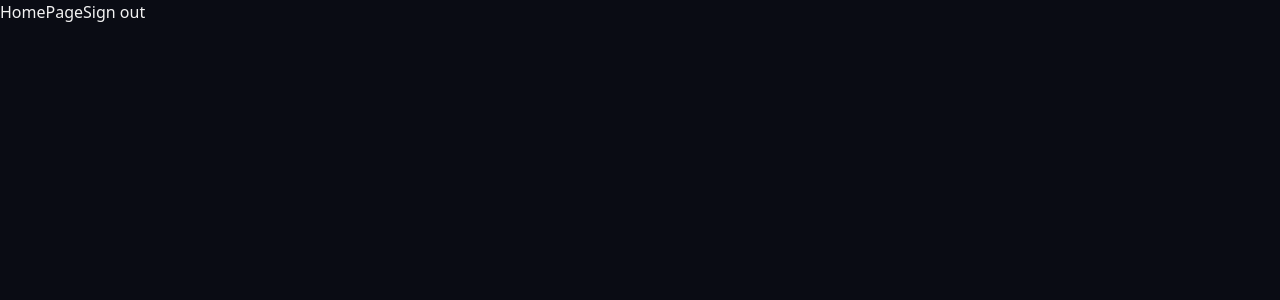
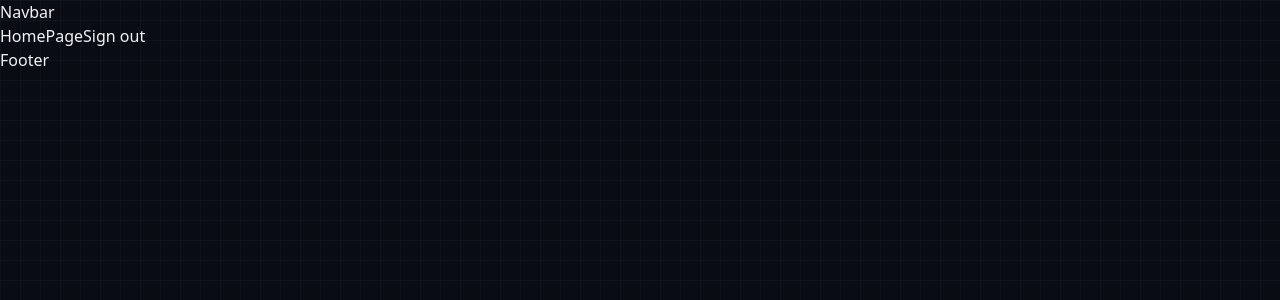
Before and after one commit to HannaRogalska/fitness-trainer, a Next.js app: page / in a window 1280 px wide. Shown: the top 300 px of the page. Built offline with nearby package versions, Linux system fonts and the light colour scheme; no server answers.

Commit message:
added navbar and footer components

```diff
--- a/src/app/layout.tsx
+++ b/src/app/layout.tsx
@@ -5,6 +5,8 @@ import {
   ClerkProvider
 } from "@clerk/nextjs";
 import ConvexClerkProvider from "@/providers/ConvexClerkProvider"
+import Navbar from "@/components/Navbar";
+import Footer from "@/components/Footer";
 
 
 const geistSans = Geist({
@@ -18,8 +20,8 @@ const geistMono = Geist_Mono({
 });
 
 export const metadata: Metadata = {
-  title: "Create Next App",
-  description: "Generated by create next app",
+  title: "CodeFlex AI",
+  description: "A modern fitness AI platform to get jacked for free.",
 };
 
 export default function RootLayout({
@@ -33,7 +35,13 @@ export default function RootLayout({
         <body
           className={`${geistSans.variable} ${geistMono.variable} antialiased`}
         >
+          <Navbar />
+          <div className="fixed inset-0 -z-1">
+            <div className="absolute inset-0 bg-gradient-to-b from-background via-background to-background"></div>
+            <div className="absolute inset-0 bg-[linear-gradient(var(--cyber-grid-color)_1px,transparent_1px),linear-gradient(90deg,var(--cyber-grid-color)_1px,transparent_1px)] bg-[size:20px_20px]"></div>
+          </div>
           {children}
+          <Footer />
         </body>
       </html>
     </ConvexClerkProvider>
--- /dev/null
+++ b/src/components/Footer.tsx
@@ -0,0 +1,7 @@
+import React from 'react'
+
+const Footer = () => {
+  return <div>Footer</div>;
+}
+
+export default Footer
--- /dev/null
+++ b/src/components/Navbar.tsx
@@ -0,0 +1,7 @@
+import React from 'react'
+
+const Navbar = () => {
+  return <div>Navbar</div>;
+}
+
+export default Navbar
```
